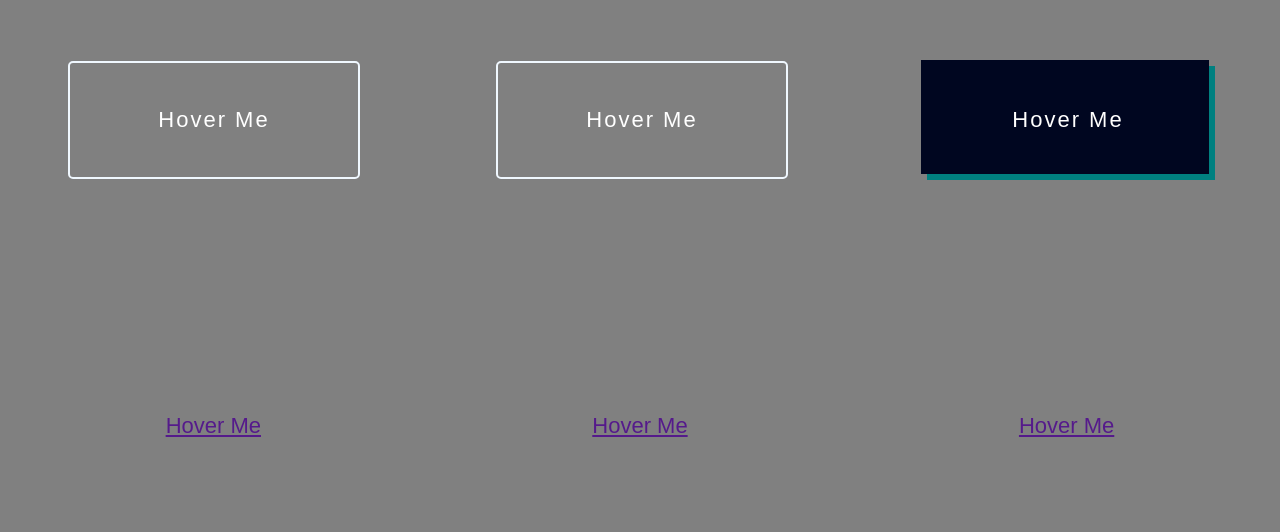
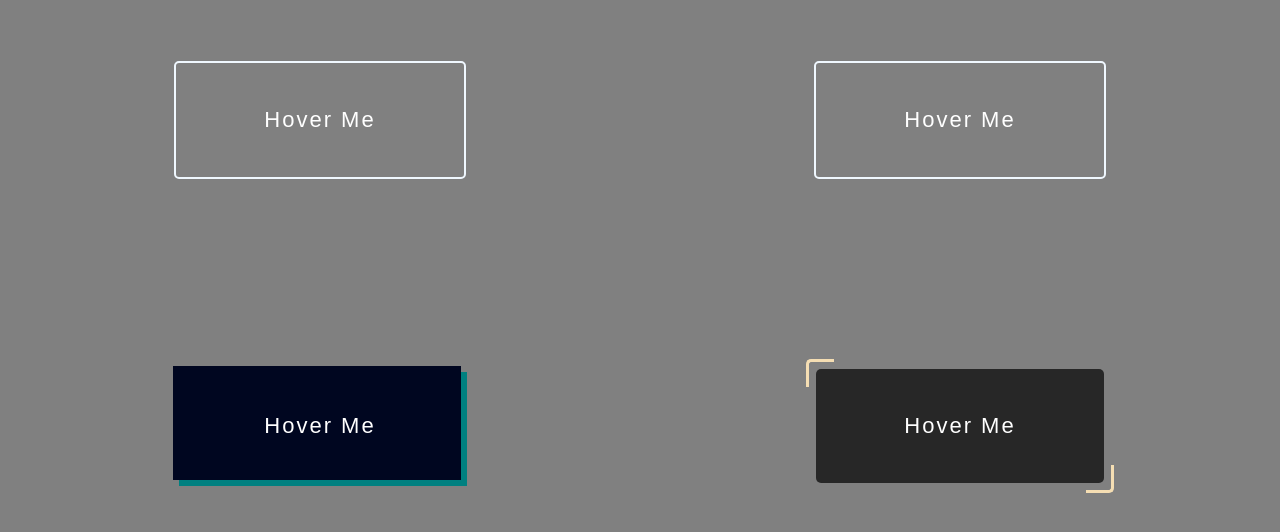
Before and after one commit to RazazanOfficial/Html-Css-Js-100Project-Challenge, a plain HTML site: page 05. 4 Modern Button/index.html in a window 1280 px wide. Shown: the part 128-660 px from the top of the page. Drawn offline with Linux system fonts and the light colour scheme.

Commit message:
05. 4 Modern Button is Done.

```diff
--- a/05. 6 Modern Button/index.html
+++ b/05. 4 Modern Button/index.html
@@ -3,20 +3,18 @@
   <head>
     <meta charset="UTF-8" />
     <meta name="viewport" content="width=device-width, initial-scale=1.0" />
-    <title>Btn 1</title>
+    <title>4 Modern Button</title>
     <link rel="stylesheet" href="style.css" />
   </head>
   <body>
     <section class="container">
-      <div>
+      <div class="btn-sec">
         <a class="btn1" href="">Hover Me</a>
         <a class="btn2" href="">Hover Me</a>
+      </div>
+      <div class="btn-sec">
         <a class="btn3" href="">Hover Me</a>
-      </div>
-      <div>
         <a class="btn4" href="">Hover Me</a>
-        <a class="btn5" href="">Hover Me</a>
-        <a class="btn6" href="">Hover Me</a>
       </div>
     </section>
   </body>
--- a/05. 6 Modern Button/style.css
+++ b/05. 4 Modern Button/style.css
@@ -17,7 +17,7 @@ body {
   justify-content: space-evenly;
   align-items: center;
 }
-div {
+.btn-sec {
   display: flex;
   justify-content: center;
   align-items: center;
@@ -150,3 +150,42 @@ a {
   left: 0;
   transform: perspective(1000px) rotateX(-75deg);
 }
+/* --> Btn4 <-- */
+.btn4{
+  letter-spacing: 2px;
+  text-decoration: none;
+  background-color: #272727;
+  color: #fff;
+  border-radius: 5px;
+  position: relative;
+}
+.btn4::before{
+  content: '';
+  width: 25px;
+  height: 25px;
+  position: absolute;
+  top: -10px;
+  left: -10px;
+  transform-origin: top;
+  border-top: 3px solid wheat;
+  border-left: 3px solid wheat;
+  border-top-left-radius: 5px;
+  transition: all 1s;
+}
+.btn4::after{
+  content: '';
+  width: 25px;
+  height: 25px;
+  position: absolute;
+  bottom: -10px;
+  right: -10px;
+  transform-origin: bottom;
+  border-bottom: 3px solid wheat;
+  border-right: 3px solid wheat;
+  border-bottom-right-radius: 5px;
+  transition: all 1s;
+}
+.btn4:hover::before , .btn4:hover::after{
+  width: 95%;
+  height: 95%;
+}
```
